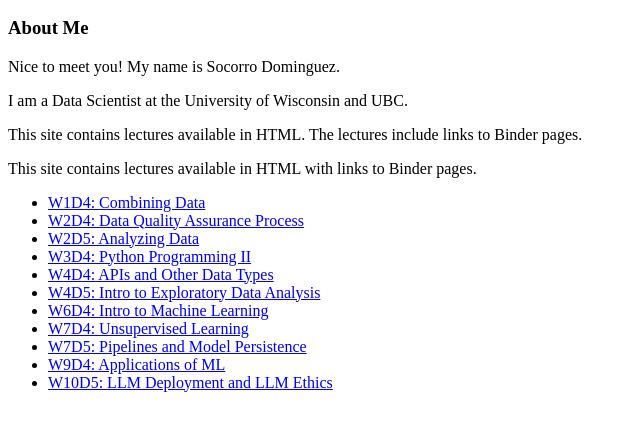
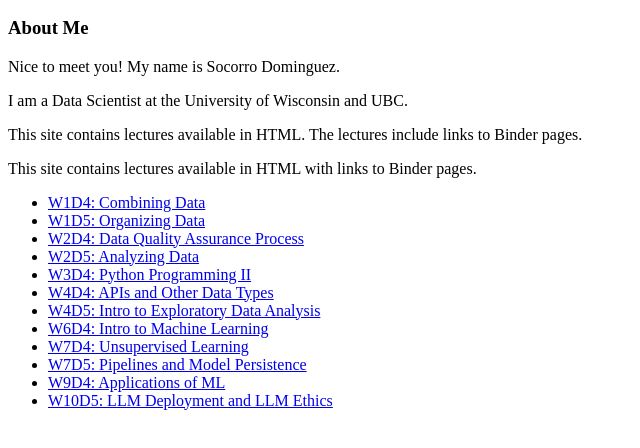
Before and after one commit to sedv8808/LHL_Lectures, a plain HTML site: page index.html in a window 1280 px wide. Shown: the part 110-558 px from the top of the page, without its empty margins (0-640 px from the left). Drawn offline with Linux system fonts and the light colour scheme.

Commit message:
images and README

```diff
--- a/index.html
+++ b/index.html
@@ -18,6 +18,7 @@
 
     <ul>
         <li><a href="lectures/W1D4_Combining_Data.html">W1D4: Combining Data</a></li>
+        <li><a href="lectures/W1D5_Organizing_Data.html">W1D5: Organizing Data</a></li>
         <li><a href="lectures/W2D4_DataQualityAssuranceProcess.html">W2D4: Data Quality Assurance Process</a></li>
         <li><a href="lectures/W2D5_Analyzing_Data.html">W2D5: Analyzing Data</a></li>
         <li><a href="lectures/W3D4_PythonProgrammingII.html">W3D4: Python Programming II</a></li>
```
Also changed, not shown: lectures/img/org_data.png (added), lectures/img/org_data2.png (added), lectures/img/union.png (added), lectures/img/union_all.png (added), lectures/img/union_all_tbl.png (added), lectures/img/union_tbl.png (added), 1 other file.
